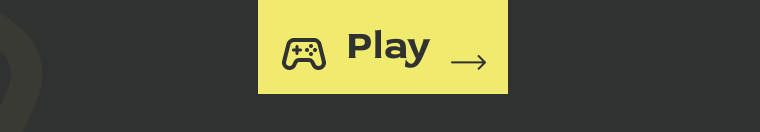
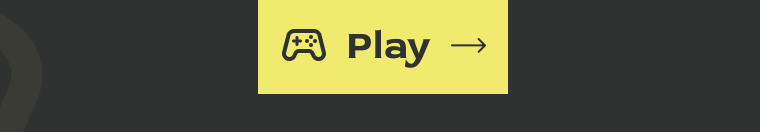
Before and after one commit to Tunc-Senel/memory, a website built with Vite: page index.html in a window 1280 px wide. Shown: the part 480-612 px from the top of the page, without its empty margins (257-1017 px from the left). Built offline with nearby package versions, Linux system fonts and the light colour scheme.

Commit message:
style: vertically center the play button content

```diff
--- a/src/styles/scss/components/_button.scss
+++ b/src/styles/scss/components/_button.scss
@@ -10,7 +10,7 @@
 
 /* === PLAY-BUTTON === */
 .btn__home {
-    @include mixins.flex(row, $justify: space-around, $align: flex-end, $gap: 20px);
+    @include mixins.flex(row, $justify: space-around, $align: center, $gap: 20px);
     position: relative;
     z-index: 0;
     font-size: 40px;
```
